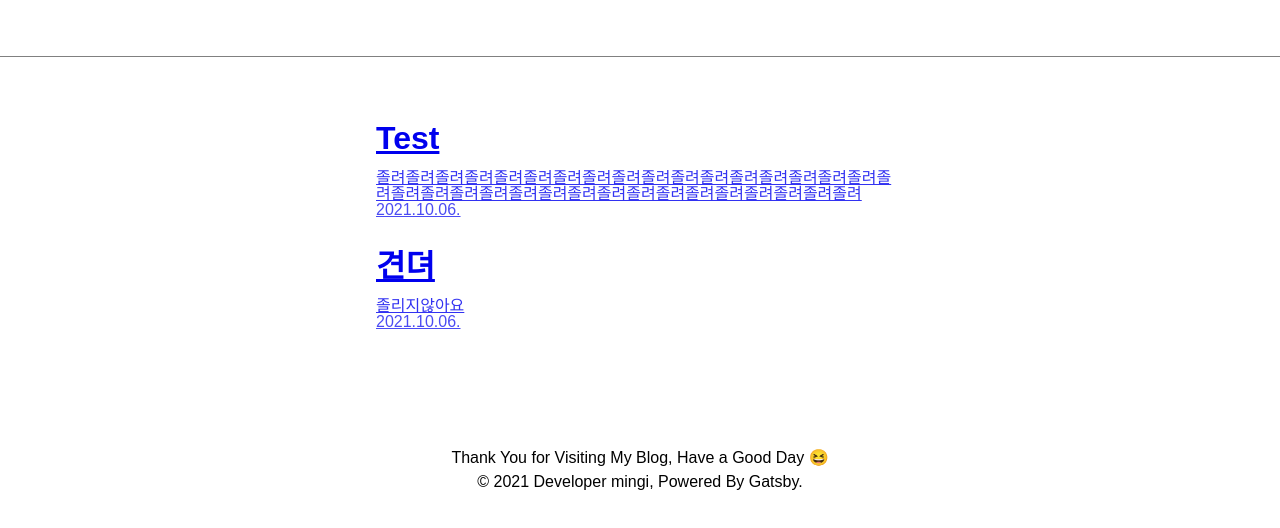
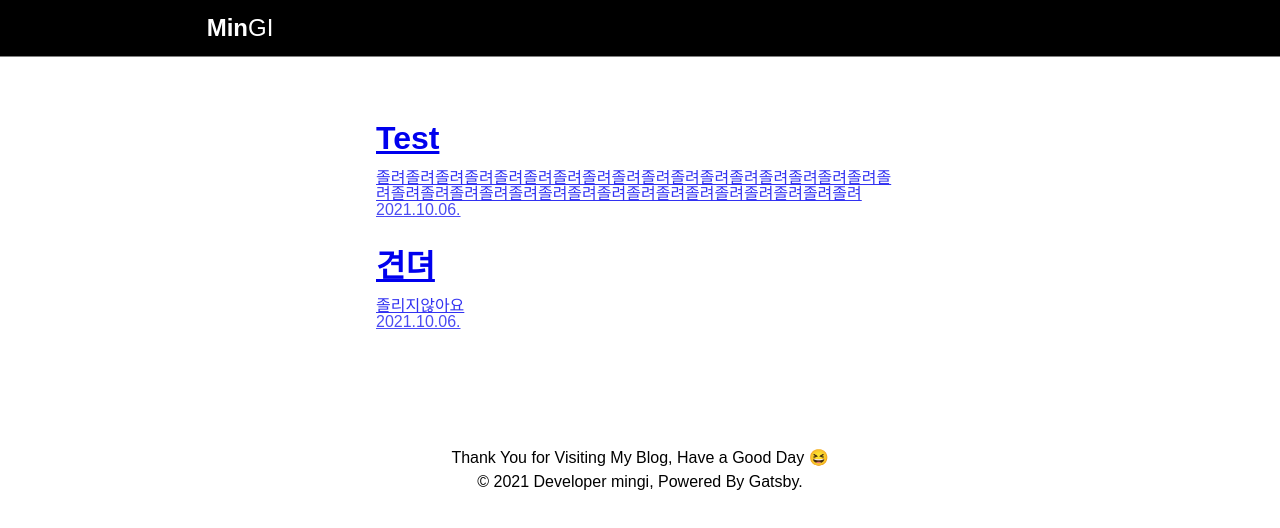
Before and after one commit to cmg8431/cmg8431.github.io, a Gatsby site: page / in a window 1280 px wide. Built offline with nearby package versions, Linux system fonts and the light colour scheme; Gatsby itself is replaced by a stand-in of ours.

Commit message:
Modify logo message and desgin

```diff
--- a/src/components/Header.tsx
+++ b/src/components/Header.tsx
@@ -28,13 +28,14 @@ const HeaderArea = styled.div`
 const HeaderWrap = styled.div`
   border-bottom: 1px solid gray;
   position: fixed;
+  display: flex;
   top: 0;
   left: 0;
   z-index: 1;
   width: 100%;
   height: 3.5rem;
   transition: 0.4s ease;
-  background-color: white;
+  background-color: black;
   &.hide {
     transform: translateY(-80px);
   }
--- a/src/components/item/HeaderItem.tsx
+++ b/src/components/item/HeaderItem.tsx
@@ -3,7 +3,37 @@
 import { Link } from 'gatsby';
 
 const HeaderItemComponent: FunctionComponent = () => {
-  return <div></div>;
+  return (
+    <HeaderItemWapper>
+      <HeaderLogo>
+        Min<Dmddo>GI</Dmddo>
+      </HeaderLogo>
+      <HeaderSort />
+    </HeaderItemWapper>
+  );
 };
 
+const HeaderItemWapper = styled.div`
+  color: white;
+  display: flex;
+  height: 100%;
+  width: 100%;
+  justify-content: center;
+  align-items: center;
+`;
+
+const HeaderSort = styled.div`
+  width: 800px;
+`;
+const HeaderLogo = styled.div`
+  color: white;
+  font-size: 1.5rem;
+  font-weight: 600;
+`;
+const Dmddo = styled(HeaderLogo)`
+  font-weight: 200;
+  display: inline;
+  list-style-type: none;
+`;
+
 export default HeaderItemComponent;
```
